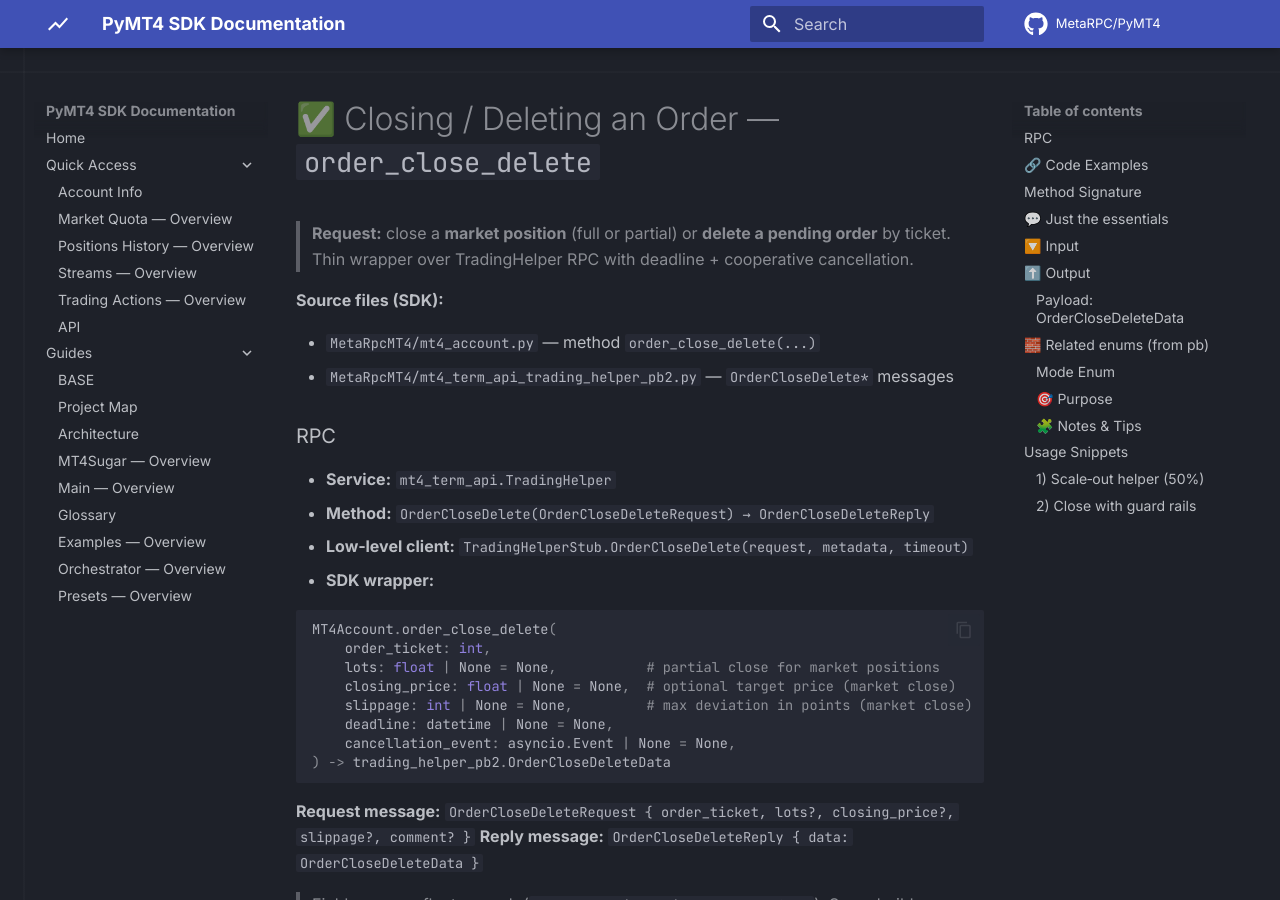
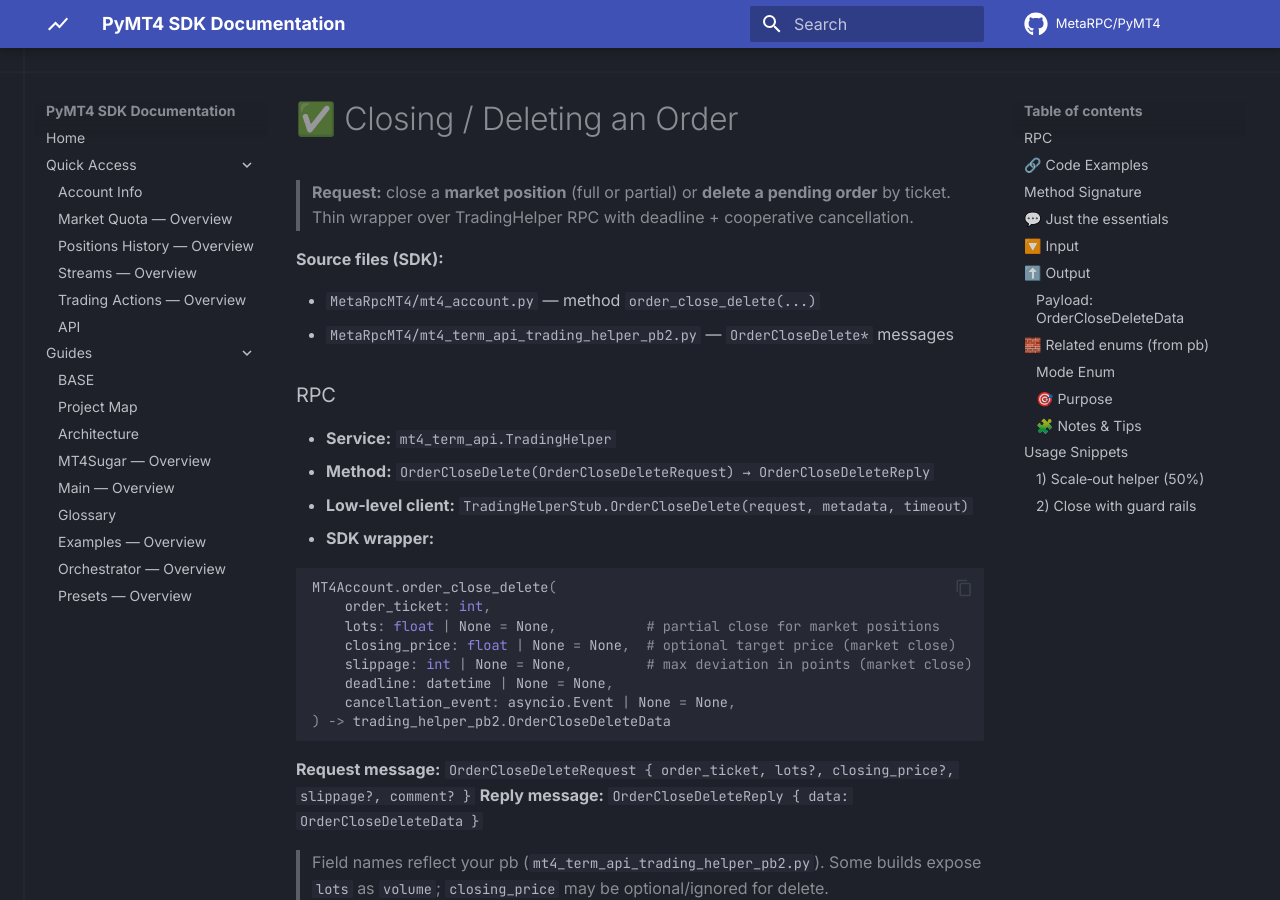
Before and after one commit to MetaRPC/PyMT4, an MkDocs documentation site: the page built from docs/MT4Account/Trading_Actions/order_close_delete.md, in a window 1280 px wide and 900 px high. Built offline with MkDocs 1.6.1 and Material for MkDocs 9.7.7, drawn with Linux system fonts in a browser that asks for light colours; comment, search, counter and statistics services are not loaded.

Commit message:
Update order_close_delete.md

```diff
--- a/docs/MT4Account/Trading_Actions/order_close_delete.md
+++ b/docs/MT4Account/Trading_Actions/order_close_delete.md
@@ -1,4 +1,4 @@
-# ✅ Closing / Deleting an Order — `order_close_delete`
+# ✅ Closing / Deleting an Order
 
 > **Request:** close a **market position** (full or partial) or **delete a pending order** by ticket.
 > Thin wrapper over TradingHelper RPC with deadline + cooperative cancellation.
```
